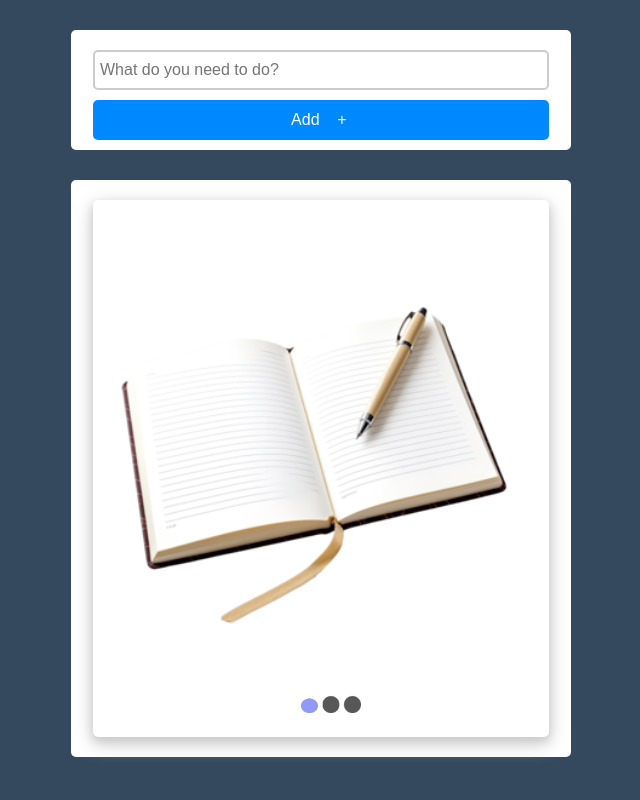
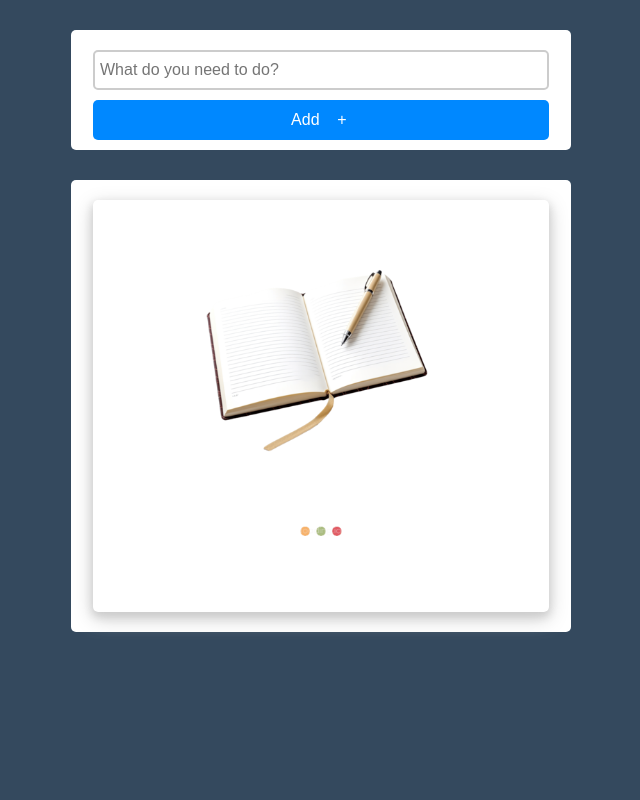
Before and after one commit to suddicus/to-do-list-php, a PHP site: page /index.php in a window 1280 px wide. Shown: the whole page, without its empty margins (319-959 px from the left). Run offline with PHP 8.4, Linux system fonts and the light colour scheme; data that the repository does not hold is empty.

Commit message:
fixes: changed the loading gif and adjusted image size

```diff
--- a/index.php
+++ b/index.php
@@ -30,8 +30,8 @@
             <?php if($todos -> rowCount() <= 0){ ?>
                 <div class="todo-item">
                     <div class="empty">
-                        <img src="img/book.png" alt="book" width="100%">
-                        <img src="img/ellipsis.gif" alt="loading" width="80px">
+                        <img src="img/book.png" alt="book" width="250px">
+                        <img src="img/lg.gif" alt="loading" width="50%">
                     </div>
                 </div>
             <?php } ?>
```
Also changed, not shown: img/lg.gif (added).
